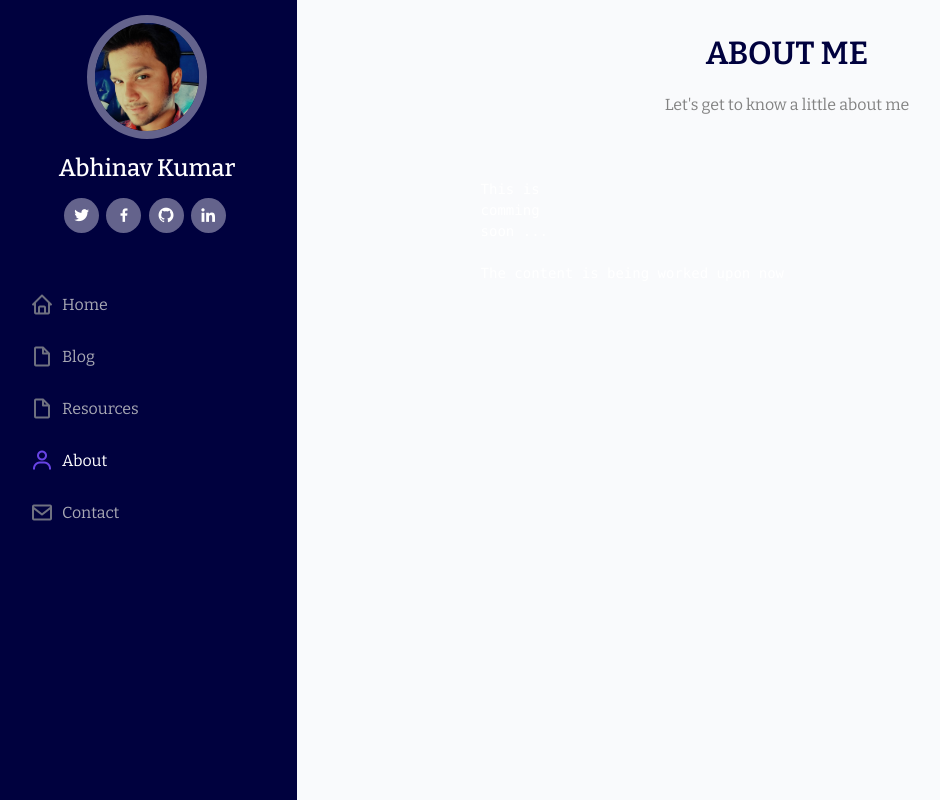
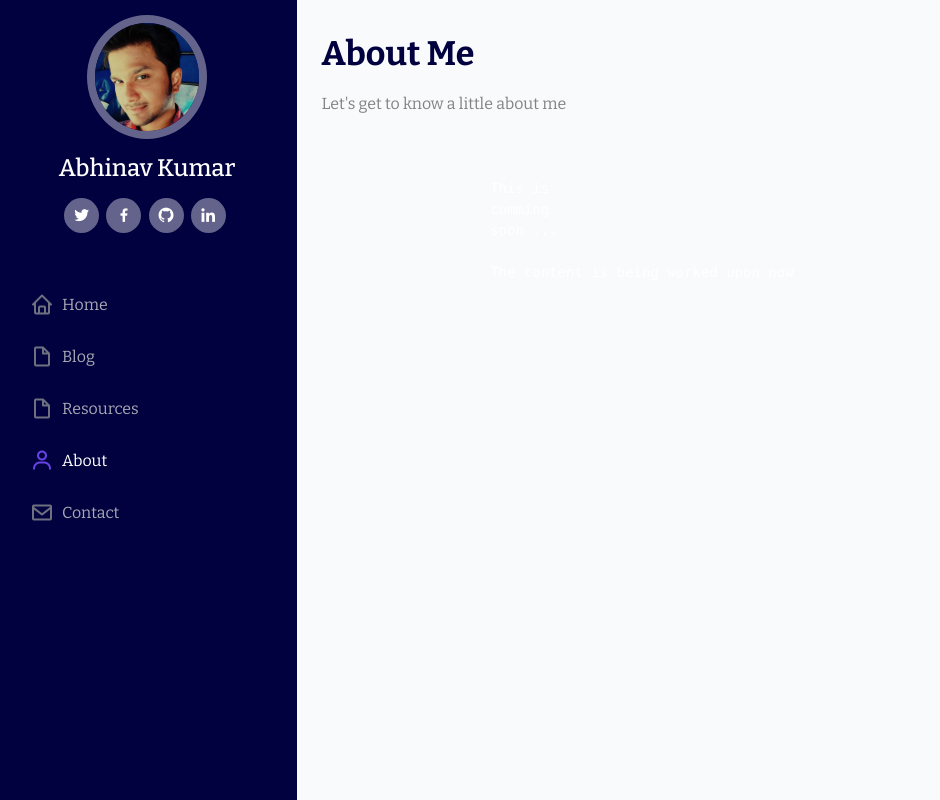
Before and after one commit to abhi1510/mysite, a Flask app: page /about in a window 1280 px wide. Shown: the whole page, without its empty margins (3-943 px from the left). Run offline with Flask 2, Linux system fonts and the light colour scheme; some libraries are stand-ins or nearby versions.

Commit message:
styling section

```diff
--- a/app/static/css/styles.css
+++ b/app/static/css/styles.css
@@ -180,7 +180,7 @@ h1, h2, h3, h4, h5, h6 {
 # Sections General
 --------------------------------------------------------------*/
 section {
-  padding: 0.6rem 0;
+  padding: 0.6rem;
   overflow: hidden;
   min-height: 100vh;
 }
@@ -188,14 +188,14 @@ section {
 
 .section-title {
   padding-bottom: 30px;
-  text-align: center;
 }
 
 .section-title h2 {
-  font-size: 2rem;
-  font-weight: 600;
-  text-transform: uppercase;
-  padding-bottom: 0.8rem;
+  font-size: 34px;
+  font-weight: bold;
+  padding-bottom: 10px;
+  position: relative;
+  color: var(--theme-primary);
 }
 
 .section-title p {
```
